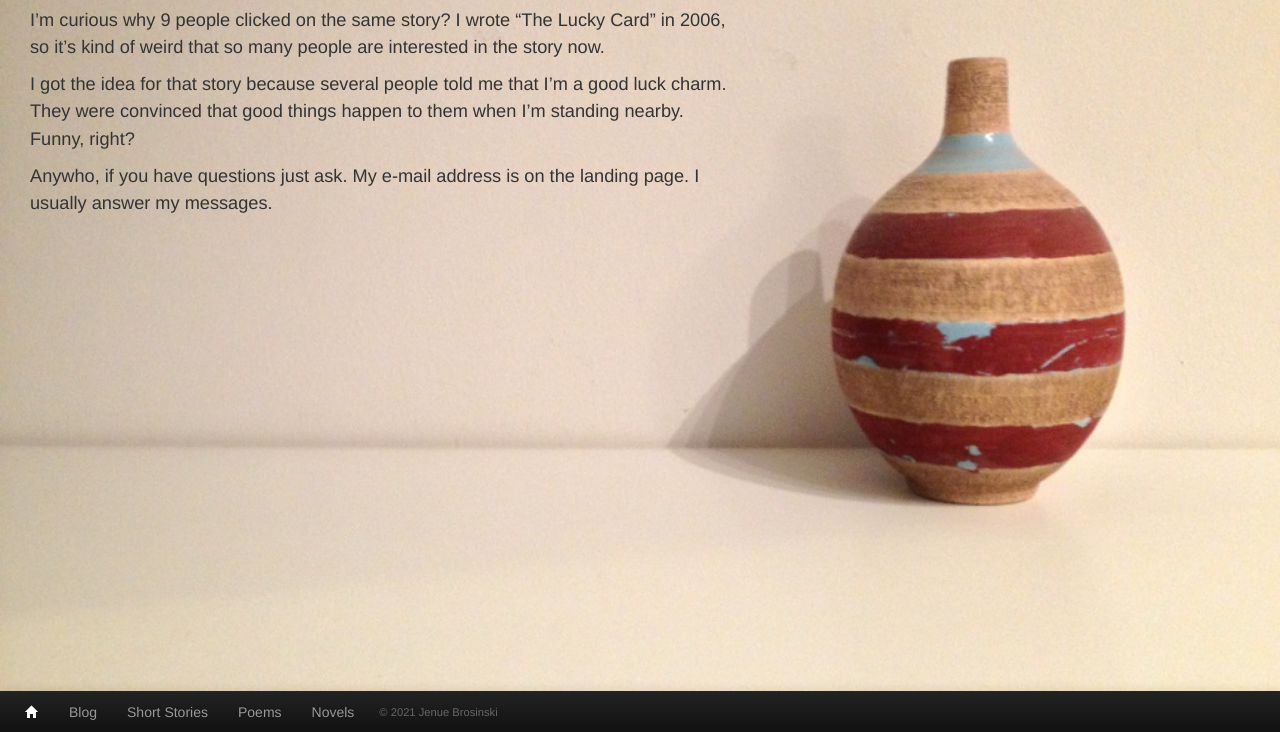
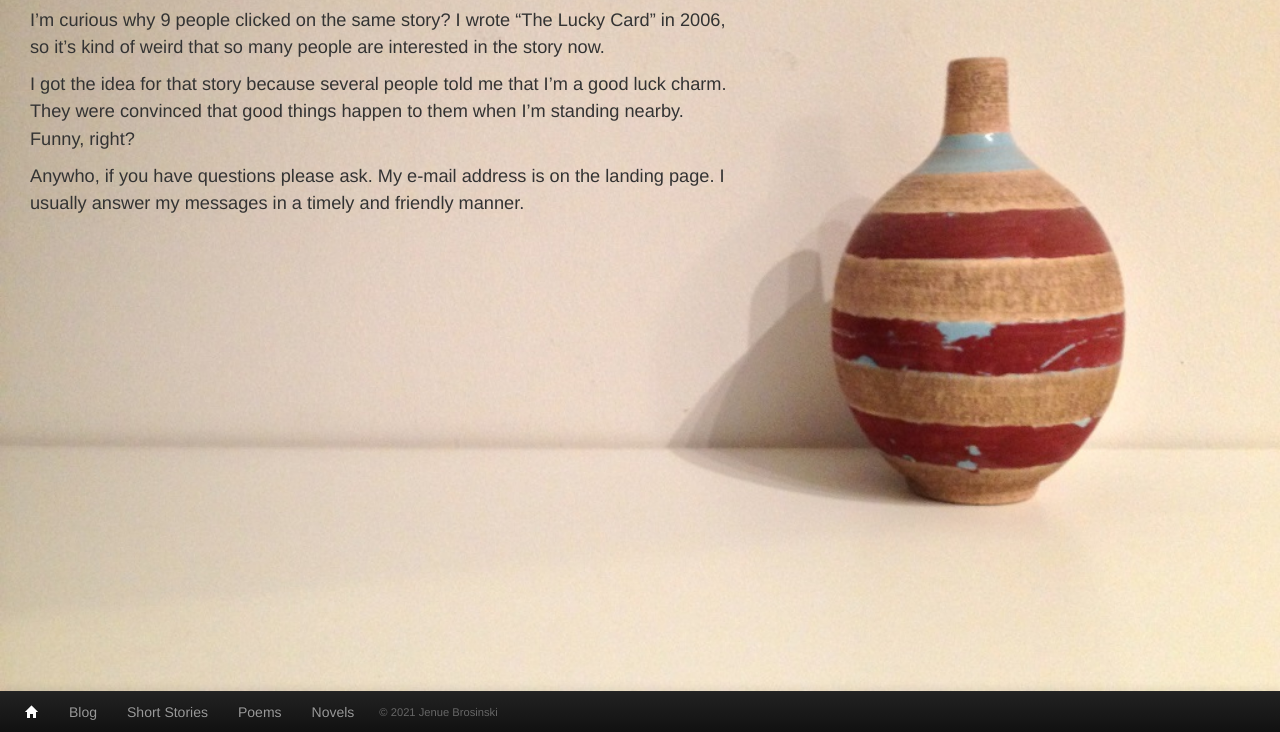
Before and after one commit to sbrosinski/jenuecom, an Eleventy site: page content/blog/just-ask.md in a window 1280 px wide. Shown: the part 68-800 px from the top of the page. Built offline with nearby package versions, Linux system fonts and the light colour scheme; Eleventy itself is replaced by a stand-in of ours; files that its build step writes are made by us from their sources.

Commit message:
Update just-ask.md

```diff
--- a/content/blog/just-ask.md
+++ b/content/blog/just-ask.md
@@ -7,4 +7,4 @@ I’m curious why 9 people clicked on the same story? I wrote “The Lucky Card
 
 I got the idea for that story because several people told me that I’m a good luck charm. They were convinced that good things happen to them when I’m standing nearby. Funny, right?
 
-Anywho, if you have questions just ask. My e-mail address is on the landing page. I usually answer my messages.
+Anywho, if you have questions please ask. My e-mail address is on the landing page. I usually answer my messages in a timely and friendly manner.
```
